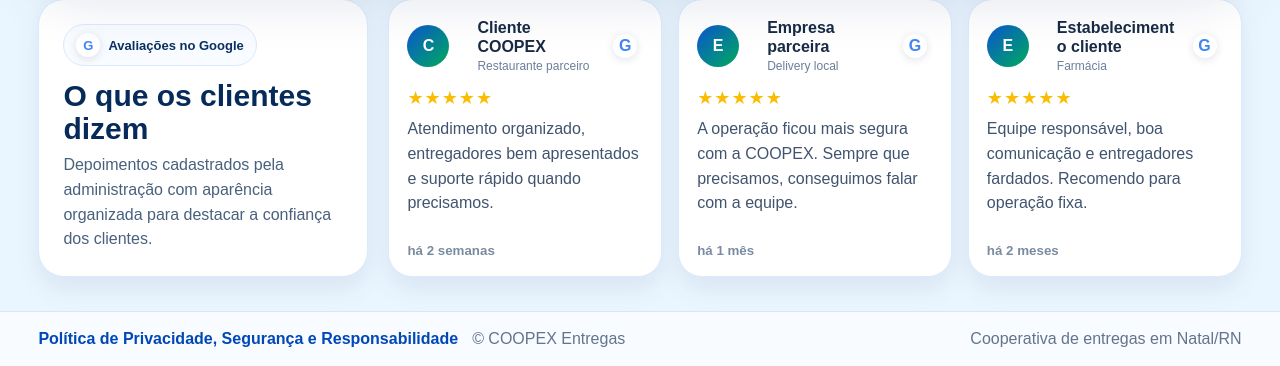
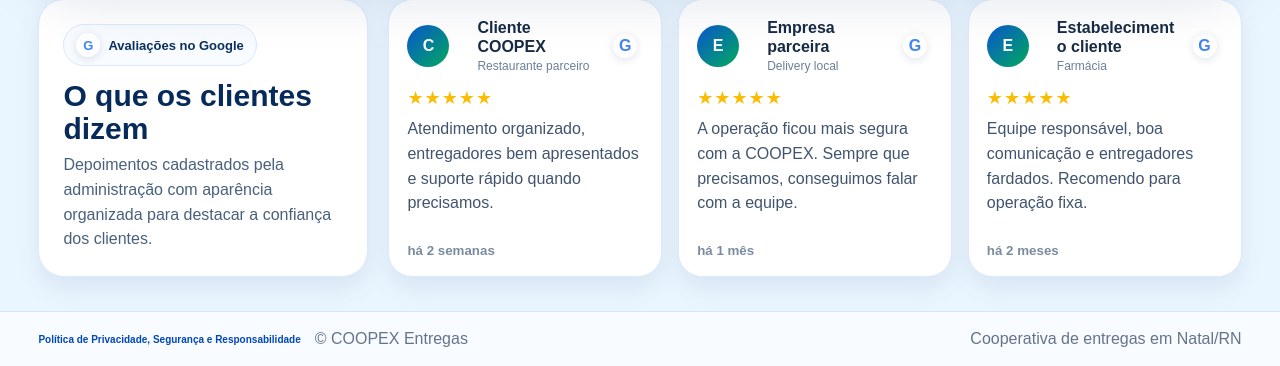
Before and after one commit to thalesalcantara/coopex-site, a Flask app: page / in a window 1280 px wide; the page is wider, and only the part inside the window is pictured. Shown: the part 862-1228 px from the top of that part. Run offline with Flask 3, Linux system fonts and the light colour scheme; data comes from the database, SQL or seed files in the repository.

Commit message:
Update index.html

```diff
--- a/templates/index.html
+++ b/templates/index.html
@@ -431,7 +431,7 @@
   <footer>
     <div class="container footer-grid">
       <div style="display:flex; gap:14px; align-items:center; flex-wrap:wrap;">
-        <a href="{{ url_for('politica_privacidade') }}" style="color:#0047b8; font-weight:900;">
+        <a href="{{ url_for('politica_privacidade') }}" style="color:#0047b8; font-weight:800; font-size:10px;">
           Política de Privacidade, Segurança e Responsabilidade
         </a>
         <span>© {{ cfg.nome_cooperativa }} Entregas</span>
```
